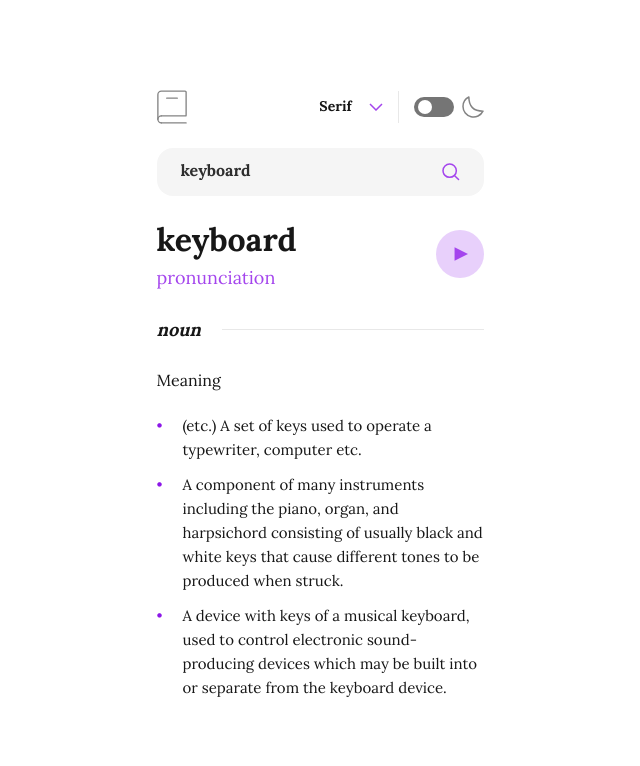
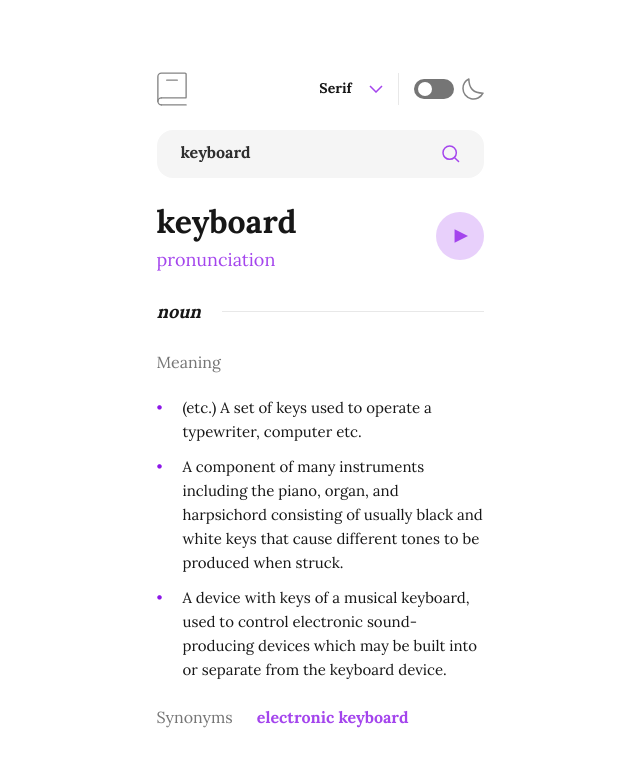
Before and after one commit to YokoMentor/dictionary-app, a Next.js app: page / in a window 1280 px wide. Shown: the top 766 px of the page, without its empty margins (320-960 px from the left). Built offline with nearby package versions, Linux system fonts and the light colour scheme.

Commit message:
Synonyms container

```diff
--- a/app/globals.css
+++ b/app/globals.css
@@ -8,6 +8,7 @@
 @theme inline {
   --color-search-bar: hsl(0, 0%, 96%);
   --color-dark-heading: hsl(0, 0%, 18%);
+  --color-light-heading: hsl(0, 0%, 46%);
   --color-light-purple: hsl(274, 82%, 60%);
 }
 
--- a/app/page.tsx
+++ b/app/page.tsx
@@ -32,12 +32,16 @@ export default function Page() {
             <div className='font-bold text-lg italic mr-4'>noun</div>
             <div className={`${styles.divider_h}`}></div>
           </div>
-          <div className='mt-6'>Meaning</div>
+          <div className='text-light-heading mt-6'>Meaning</div>
           <ul className={`${styles.ul}`}>
             <li className={`${styles.li}`}>(etc.) A set of keys used to operate a typewriter, computer etc.</li>
             <li>A component of many instruments including the piano, organ, and harpsichord consisting of usually black and white keys that cause different tones to be produced when struck.</li>
             <li>A device with keys of a musical keyboard, used to control electronic sound-producing devices which may be built into or separate from the keyboard device.</li>
           </ul>
+          <div className='flex items-center mt-3'>
+            <div className='text-light-heading mr-6'>Synonyms</div>
+            <div className='font-bold text-light-purple'>electronic keyboard</div>
+          </div>
         </div>
       </div>
     </div>
```
